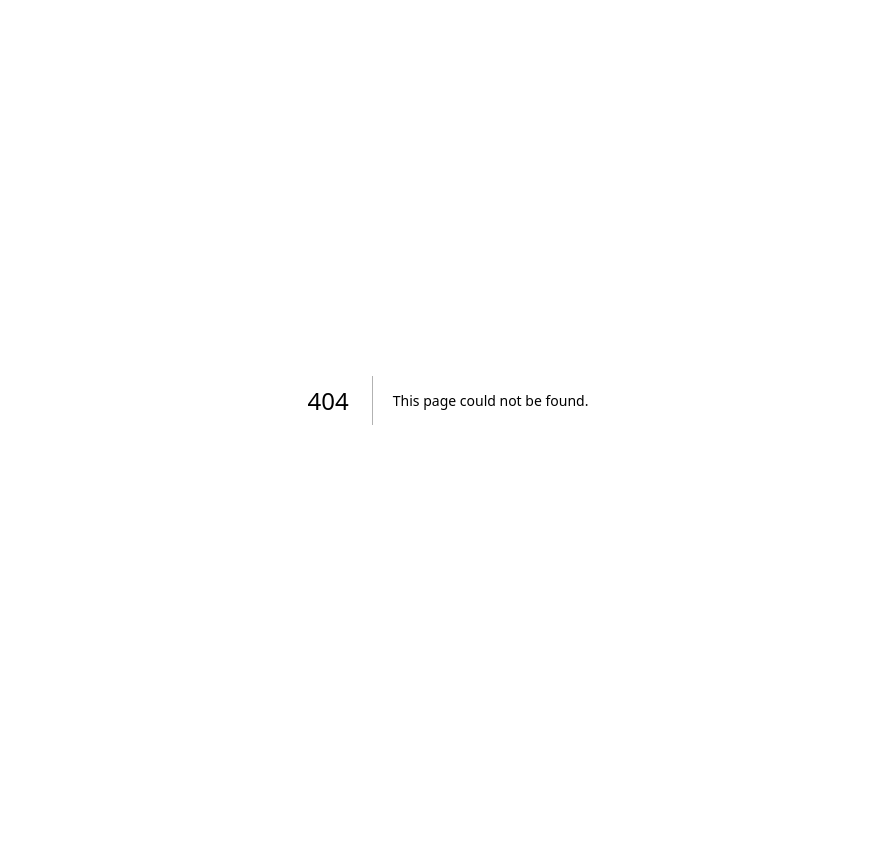
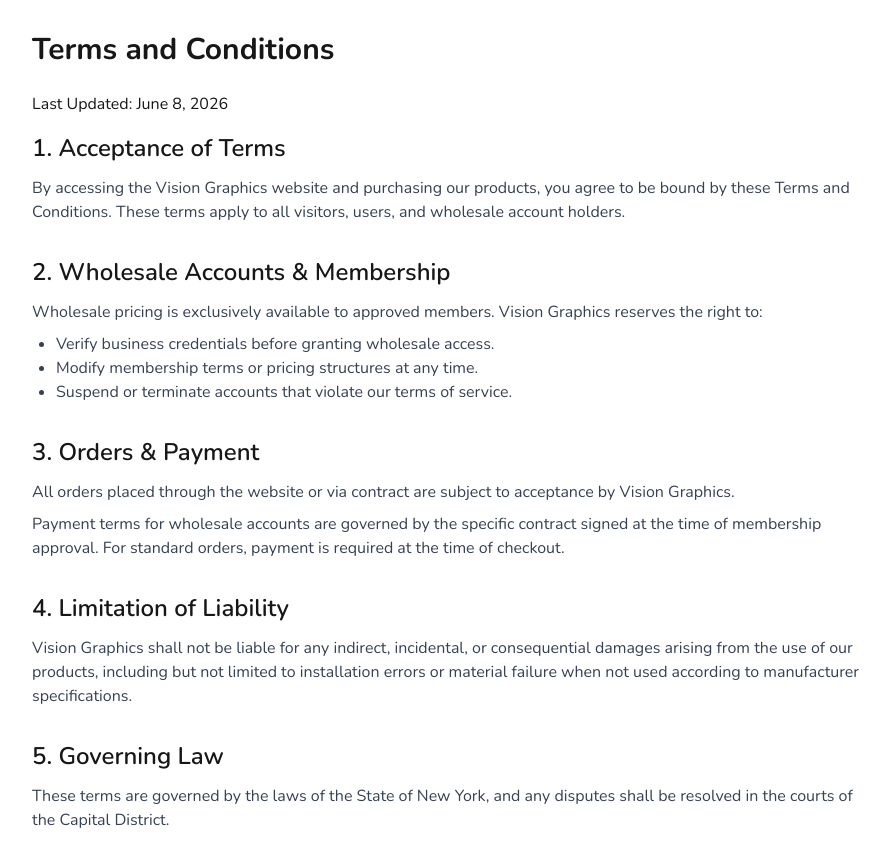
Before and after one commit to absoluteclaw310-arch/visiongraphics, a Next.js app: page /terms in a window 1280 px wide. Before the commit this address had no page. Shown: the top 864 px of the page, without its empty margins (192-1082 px from the left). Before the commit the page ends 800 px from the top, so only its background shows below. Built offline with nearby package versions, Linux system fonts and the light colour scheme.

Commit message:
Add Terms and Shipping & Returns pages and update footer links

```diff
--- a/src/app/page.tsx
+++ b/src/app/page.tsx
@@ -92,10 +92,12 @@
           </div>
         </div>
         <div className="text-center mt-12 pt-8 border-t border-gray-800 text-gray-500 text-sm">
-          <div className="flex justify-center gap-6 mb-4">
+          <div className="flex flex-wrap justify-center gap-4 md:gap-6 mb-4">
             <Link href="/privacy" className="hover:text-white transition">Privacy Policy</Link>
             <Link href="/disclaimer" className="hover:text-white transition">Disclaimer</Link>
             <Link href="/accessibility" className="hover:text-white transition">Accessibility</Link>
+            <Link href="/terms" className="hover:text-white transition">Terms</Link>
+            <Link href="/shipping-returns" className="hover:text-white transition">Shipping & Returns</Link>
           </div>
           © {new Date().getFullYear()} Vision Graphics. All rights reserved.
         </div>
--- /dev/null
+++ b/src/app/shipping-returns/page.tsx
@@ -0,0 +1,48 @@
+import React from 'react';
+
+export default function ShippingReturns() {
+  return (
+    <div className="max-w-4xl mx-auto p-8">
+      <h1 className="text-3xl font-bold mb-6">Shipping & Returns</h1>
+      <p className="mb-4">Last Updated: June 8, 2026</p>
+
+      <section className="mb-8">
+        <h2 className="text-2xl font-semibold mb-3">Local Delivery</h2>
+        <p className="text-gray-700 mb-2">
+          Vision Graphics provides <strong>free delivery within the Capital District</strong> for:
+        </p>
+        <ul className="list-disc pl-6 text-gray-700">
+          <li>Qualified wholesale account holders with a valid contract.</li>
+          <li>Orders that meet our minimum purchase threshold.</li>
+        </ul>
+        <p className="text-gray-700 mt-2">
+          Delivery schedules are managed daily. Please contact us for specific delivery windows or urgent requests.
+        </p>
+      </section>
+
+      <section className="mb-8">
+        <h2 className="text-2xl font-semibold mb-3">Returns Policy</h2>
+        <p className="text-gray-700 mb-2">
+          Due to the nature of sign materials (vinyl, films, and specialty media), we have strict return guidelines:
+        </p>
+        <ul className="list-disc pl-6 text-gray-700">
+          <li><strong>Unopened Materials:</strong> May be returned within 14 days of purchase with a valid receipt.</li>
+          <li><strong>Custom Cuts/Orders:</strong> All custom-cut materials or special-order products are non-refundable.</li>
+          <li><strong>Defective Products:</strong> If you receive material that is defective from the manufacturer, please notify us immediately with photos of the defect and the roll ID.</li>
+        </ul>
+      </section>
+
+      <section className="mb-8">
+        <h2 className="text-2xl font-semibold mb-3">How to Initiate a Return</h2>
+        <p className="text-gray-700 mb-2">
+          To start a return or report a defect, please:
+        </p>
+        <ol className="list-decimal pl-6 text-gray-700">
+          <li>Email us at <span className="font-medium">info@visiongraphics.com</span> with your order number.</li>
+          <li>Include details about the product and the reason for the return.</li>
+          <li>Wait for approval before shipping any materials back to our warehouse.</li>
+        </ol>
+      </section>
+    </div>
+  );
+}
--- /dev/null
+++ b/src/app/terms/page.tsx
@@ -0,0 +1,53 @@
+import React from 'react';
+
+export default function TermsAndConditions() {
+  return (
+    <div className="max-w-4xl mx-auto p-8">
+      <h1 className="text-3xl font-bold mb-6">Terms and Conditions</h1>
+      <p className="mb-4">Last Updated: June 8, 2026</p>
+
+      <section className="mb-8">
+        <h2 className="text-2xl font-semibold mb-3">1. Acceptance of Terms</h2>
+        <p className="text-gray-700">
+          By accessing the Vision Graphics website and purchasing our products, you agree to be bound by these Terms and Conditions. These terms apply to all visitors, users, and wholesale account holders.
+        </p>
+      </section>
+
+      <section className="mb-8">
+        <h2 className="text-2xl font-semibold mb-3">2. Wholesale Accounts & Membership</h2>
+        <p className="text-gray-700 mb-2">
+          Wholesale pricing is exclusively available to approved members. Vision Graphics reserves the right to:
+        </p>
+        <ul className="list-disc pl-6 text-gray-700">
+          <li>Verify business credentials before granting wholesale access.</li>
+          <li>Modify membership terms or pricing structures at any time.</li>
+          <li>Suspend or terminate accounts that violate our terms of service.</li>
+        </ul>
+      </section>
+
+      <section className="mb-8">
+        <h2 className="text-2xl font-semibold mb-3">3. Orders & Payment</h2>
+        <p className="text-gray-700 mb-2">
+          All orders placed through the website or via contract are subject to acceptance by Vision Graphics.
+        </p>
+        <p className="text-gray-700">
+          Payment terms for wholesale accounts are governed by the specific contract signed at the time of membership approval. For standard orders, payment is required at the time of checkout.
+        </p>
+      </section>
+
+      <section className="mb-8">
+        <h2 className="text-2xl font-semibold mb-3">4. Limitation of Liability</h2>
+        <p className="text-gray-700">
+          Vision Graphics shall not be liable for any indirect, incidental, or consequential damages arising from the use of our products, including but not limited to installation errors or material failure when not used according to manufacturer specifications.
+        </p>
+      </section>
+
+      <section className="mb-8">
+        <h2 className="text-2xl font-semibold mb-3">5. Governing Law</h2>
+        <p className="text-gray-700">
+          These terms are governed by the laws of the State of New York, and any disputes shall be resolved in the courts of the Capital District.
+        </p>
+      </section>
+    </div>
+  );
+}
```
